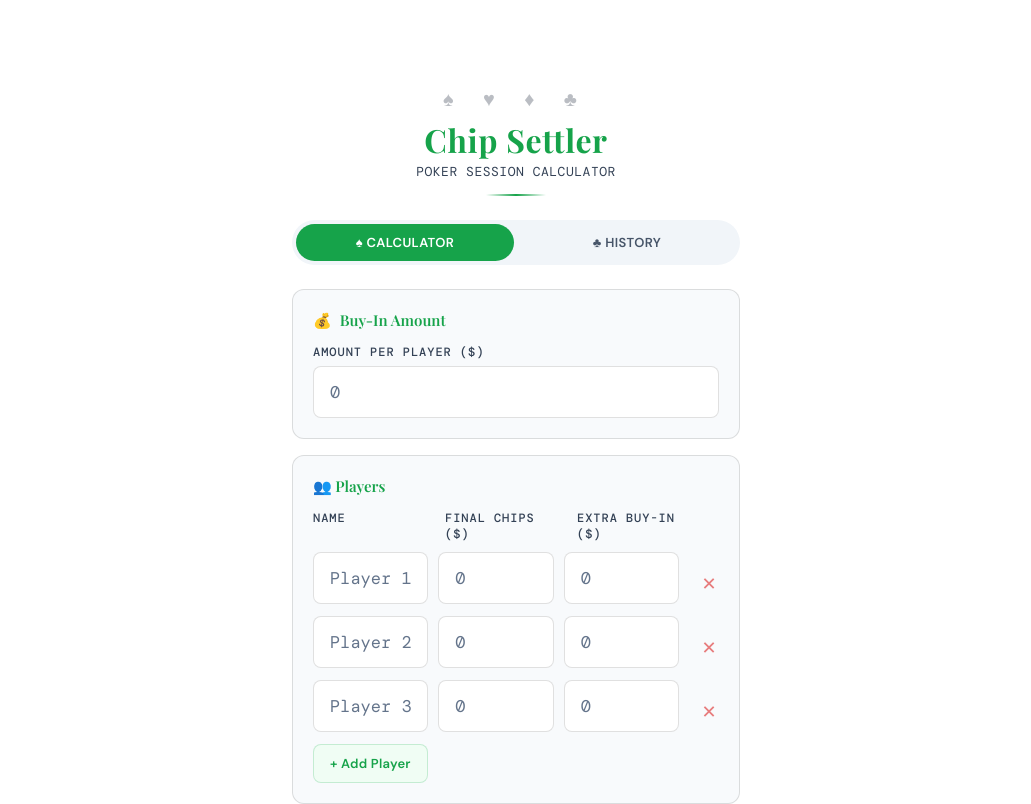
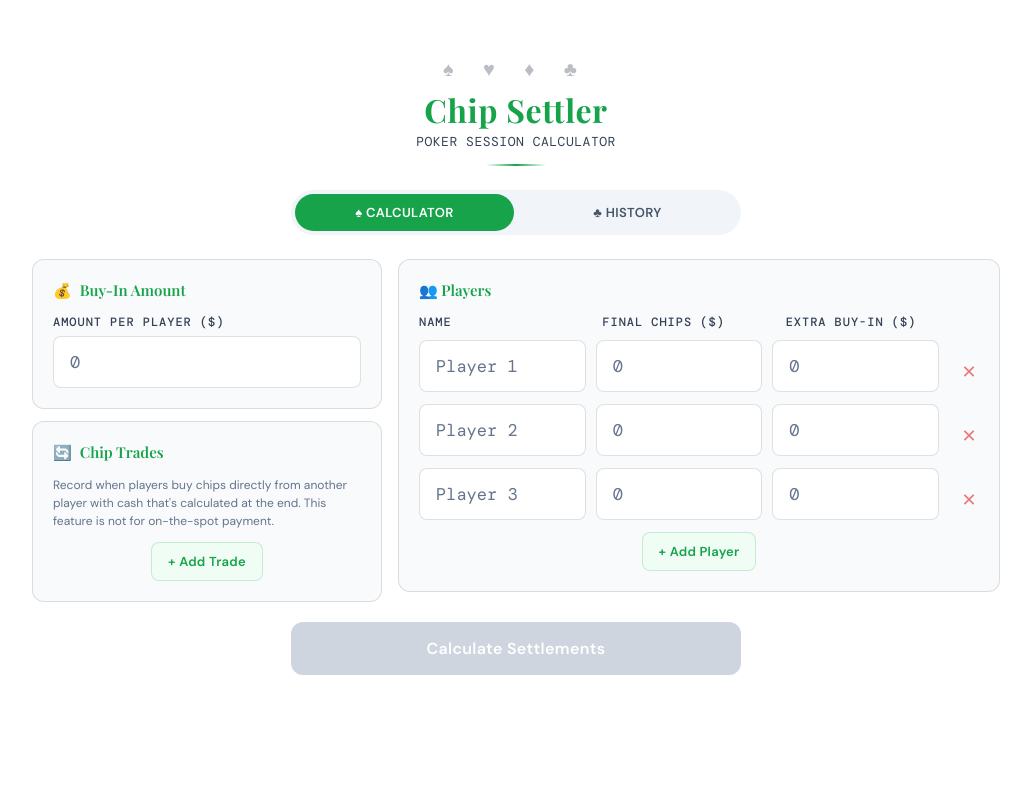
Before and after one commit to KentoHyono/chips-settler, a React (Vite) app: page / in a window 1280 px wide. Shown: the top 804 px of the page, without its empty margins (124-1155 px from the left). Built offline with nearby package versions, Linux system fonts and the light colour scheme.

Commit message:
Added a responisive card design for desktops, updated README

```diff
--- a/src/App.tsx
+++ b/src/App.tsx
@@ -118,6 +118,7 @@ export default function App() {
     buyIn !== "" &&
     players.length >= 2 &&
     players.every((p) => p.name.trim() !== "" && p.chips !== "");
+  const screenWidth = window.innerWidth;
 
   return (
     <div className="app">
@@ -137,18 +138,15 @@ export default function App() {
               ↻ Load Last Game
             </button>
           )}
+
+        {/* Responsive Card Alignment */}
+        {screenWidth >= 900 && (
+          <div className="calc-layout">
+            <div className="calc-left">
               <BuyIn
                 buyIn={buyIn}
                 setBuyIn={setBuyIn}
                 players={players}
-        />
-
-        <Players
-          buyIn={buyIn}
-          players={players}
-          addPlayer={addPlayer}
-          removePlayer={removePlayer}
-          updatePlayer={updatePlayer}
               />
 
               <ChipTrades
@@ -159,6 +157,42 @@ export default function App() {
                 updateTrade={updateTrade}
                 updateTradePlayer={updateTradePlayer}
               />
+            </div>
+
+            <Players
+              buyIn={buyIn}
+              players={players}
+              addPlayer={addPlayer}
+              removePlayer={removePlayer}
+              updatePlayer={updatePlayer}
+            />
+          </div>
+        )}
+
+        {screenWidth < 900 && (
+          <>
+              <BuyIn
+                buyIn={buyIn}
+                setBuyIn={setBuyIn}
+                players={players}
+              />
+              <Players
+                buyIn={buyIn}
+                players={players}
+                addPlayer={addPlayer}
+                removePlayer={removePlayer}
+                updatePlayer={updatePlayer}
+              />
+              <ChipTrades
+                trades={trades}
+                players={players}
+                addTrade={addTrade}
+                removeTrade={removeTrade}
+                updateTrade={updateTrade}
+                updateTradePlayer={updateTradePlayer}
+              />
+          </>
+        )}
 
         <button
           className="btn btn-primary"
--- a/src/index.css
+++ b/src/index.css
@@ -30,7 +30,7 @@ body {
 
 #root { min-height: 100dvh; }
 
-.app { max-width: 480px; margin: 0 auto; padding: 50px 16px 80px; }
+.app { max-width: 480px; margin: 0 auto; padding: 20px 16px 80px; }
 
 .header { text-align: center; padding: 36px 0 24px; }
 .header-suit-row { font-size: 20px; letter-spacing: 12px; opacity: 0.3; margin-bottom: 10px; user-select: none; }
@@ -170,3 +170,46 @@ select:disabled { opacity: 0.5; cursor: not-allowed; }
   background: #f1f5f9;
   color: #334155;
 }
+
+/* Desktop layout: BuyIn and ChipTrades on left, Players on right */
+@media (min-width: 900px) {
+  .app {
+    max-width: 1000px;
+  }
+
+  .tabs {
+    max-width: 450px;
+    margin-left: auto;
+    margin-right: auto;
+  }
+
+  .btn-secondary {
+    max-width: 450px;
+    margin-left: auto;
+    margin-right: auto;
+  }
+
+  .btn-primary {
+    max-width: 450px;
+    margin-left: auto;
+    margin-right: auto;
+  }
+
+  .calc-layout {
+    display: flex;
+    gap: 16px;
+    align-items: flex-start;
+  }
+
+  .calc-left {
+    flex: 0 0 350px;
+  }
+
+  .calc-left .card {
+    margin-bottom: 12px;
+  }
+
+  .calc-layout > .card:last-child {
+    flex: 1;
+  }
+}
```
Also changed, not shown: 1 other file (tests, documents, lock files or other folders). Lines whose indentation alone changed are shown as unchanged.
